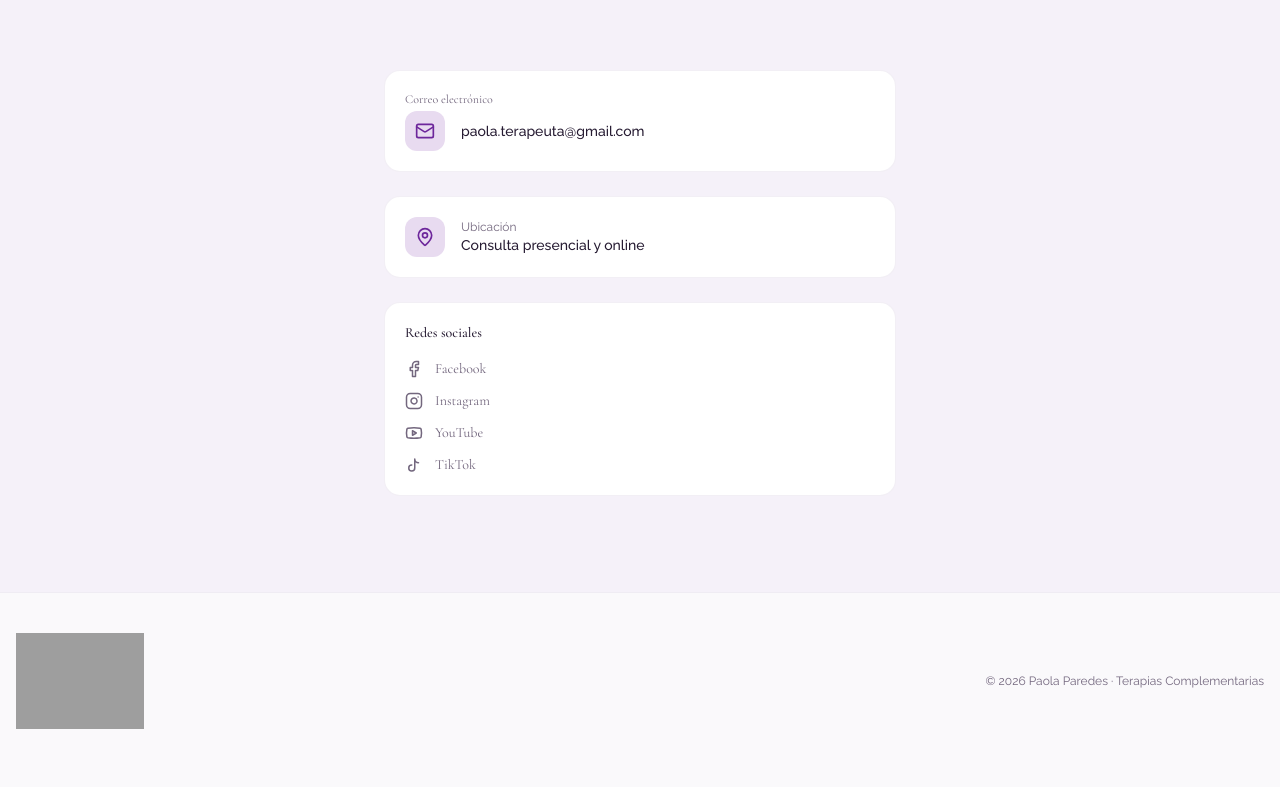
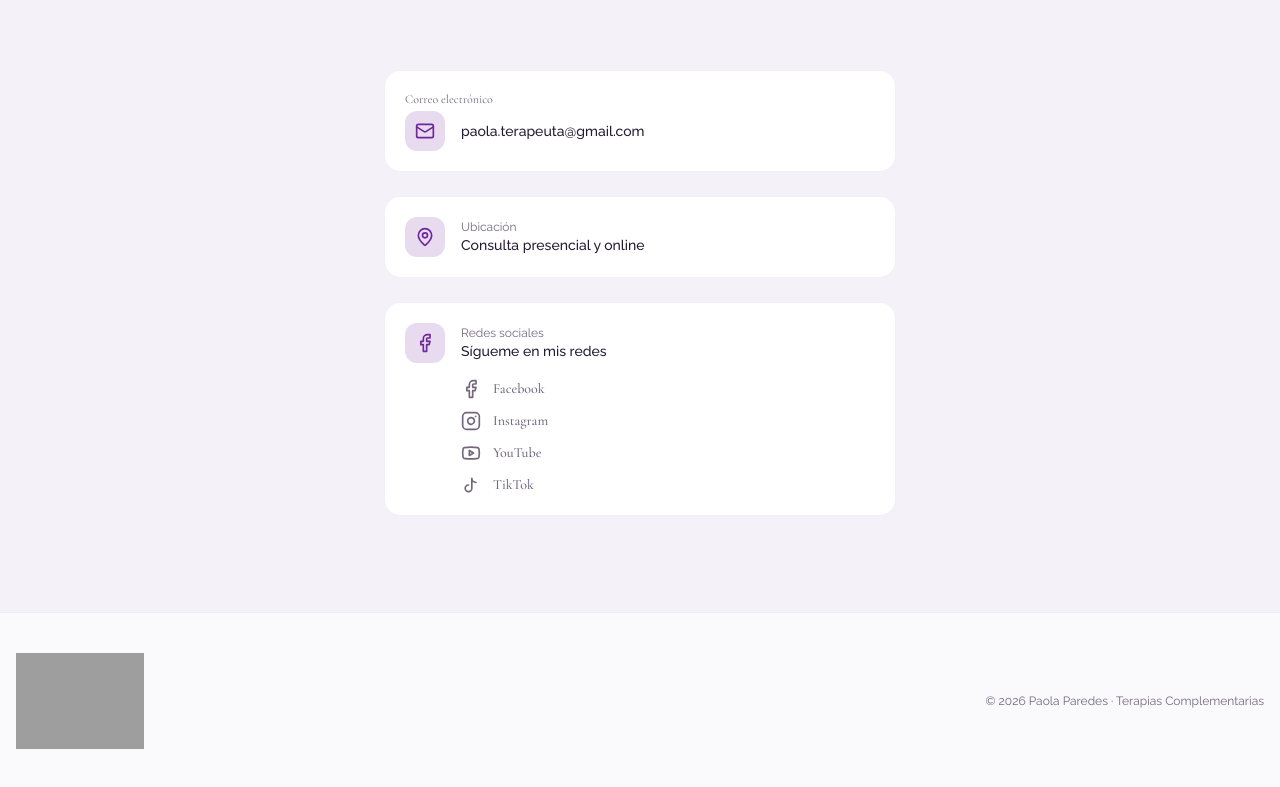
Before and after one commit to Efeztodor/terapias2, a React (Vite) app: page / in a window 1280 px wide. Shown: the part 3985-4772 px from the top of the page. Built offline with nearby package versions, Linux system fonts and the light colour scheme; grey boxes are pictures that could not be loaded; the HTML template or start-up script is replaced by a standard one.

Commit message:
Contacto: unificar estilo de Redes sociales con bloque UbicaciÃ³n
Co-authored-by: Cursor <cursoragent@cursor.com>

```diff
--- a/src/components/ContactSection.tsx
+++ b/src/components/ContactSection.tsx
@@ -66,29 +66,37 @@ const ContactSection = () => {
             </div>
 
             <div className="rounded-2xl bg-card border border-border/50 p-5">
-              <h2 className="text-sm font-medium mb-4">Redes sociales</h2>
-              <div className="flex flex-col gap-3">
+              <div className="flex items-center gap-4 mb-4">
+                <div className="h-10 w-10 rounded-xl bg-accent flex items-center justify-center text-primary">
+                  <svg xmlns="http://www.w3.org/2000/svg" width="20" height="20" viewBox="0 0 24 24" fill="none" stroke="currentColor" strokeWidth="2" strokeLinecap="round" strokeLinejoin="round"><path d="M18 2h-3a5 5 0 0 0-5 5v3H7v4h3v8h4v-8h3l1-4h-4V7a1 1 0 0 1 1-1h3z" /></svg>
+                </div>
+                <div>
+                  <p className="text-xs text-muted-foreground">Redes sociales</p>
+                  <p className="text-sm font-medium">Sígueme en mis redes</p>
+                </div>
+              </div>
+              <div className="flex flex-col gap-3 pl-14">
                 <h3 className="text-xs text-muted-foreground font-normal">
-                  <a href="https://www.facebook.com/profile.php?id=100063763223659" target="_blank" rel="noopener noreferrer" className="flex items-center gap-3 text-sm hover:text-primary transition-colors">
-                    <Facebook size={18} />
+                  <a href="https://www.facebook.com/profile.php?id=100063763223659" target="_blank" rel="noopener noreferrer" className="flex items-center gap-3 text-sm font-medium hover:text-primary transition-colors">
+                    <Facebook size={20} />
                     <span>Facebook</span>
                   </a>
                 </h3>
                 <h3 className="text-xs text-muted-foreground font-normal">
-                  <a href="https://instagram.com/paola.cyc" target="_blank" rel="noopener noreferrer" className="flex items-center gap-3 text-sm hover:text-primary transition-colors">
-                    <Instagram size={18} />
+                  <a href="https://instagram.com/paola.cyc" target="_blank" rel="noopener noreferrer" className="flex items-center gap-3 text-sm font-medium hover:text-primary transition-colors">
+                    <Instagram size={20} />
                     <span>Instagram</span>
                   </a>
                 </h3>
                 <h3 className="text-xs text-muted-foreground font-normal">
-                  <a href="https://youtube.com/@pao.terapeuta" target="_blank" rel="noopener noreferrer" className="flex items-center gap-3 text-sm hover:text-primary transition-colors">
-                    <Youtube size={18} />
+                  <a href="https://youtube.com/@pao.terapeuta" target="_blank" rel="noopener noreferrer" className="flex items-center gap-3 text-sm font-medium hover:text-primary transition-colors">
+                    <Youtube size={20} />
                     <span>YouTube</span>
                   </a>
                 </h3>
                 <h3 className="text-xs text-muted-foreground font-normal">
-                  <a href="https://www.tiktok.com/@paola.terapeuta.cyc" target="_blank" rel="noopener noreferrer" className="flex items-center gap-3 text-sm hover:text-primary transition-colors">
-                    <svg xmlns="http://www.w3.org/2000/svg" width="18" height="18" viewBox="0 0 24 24" fill="none" stroke="currentColor" strokeWidth="2" strokeLinecap="round" strokeLinejoin="round"><path d="M9 12a4 4 0 1 0 4 4V4a5 5 0 0 0 5 5" /></svg>
+                  <a href="https://www.tiktok.com/@paola.terapeuta.cyc" target="_blank" rel="noopener noreferrer" className="flex items-center gap-3 text-sm font-medium hover:text-primary transition-colors">
+                    <svg xmlns="http://www.w3.org/2000/svg" width="20" height="20" viewBox="0 0 24 24" fill="none" stroke="currentColor" strokeWidth="2" strokeLinecap="round" strokeLinejoin="round"><path d="M9 12a4 4 0 1 0 4 4V4a5 5 0 0 0 5 5" /></svg>
                     <span>TikTok</span>
                   </a>
                 </h3>
```
